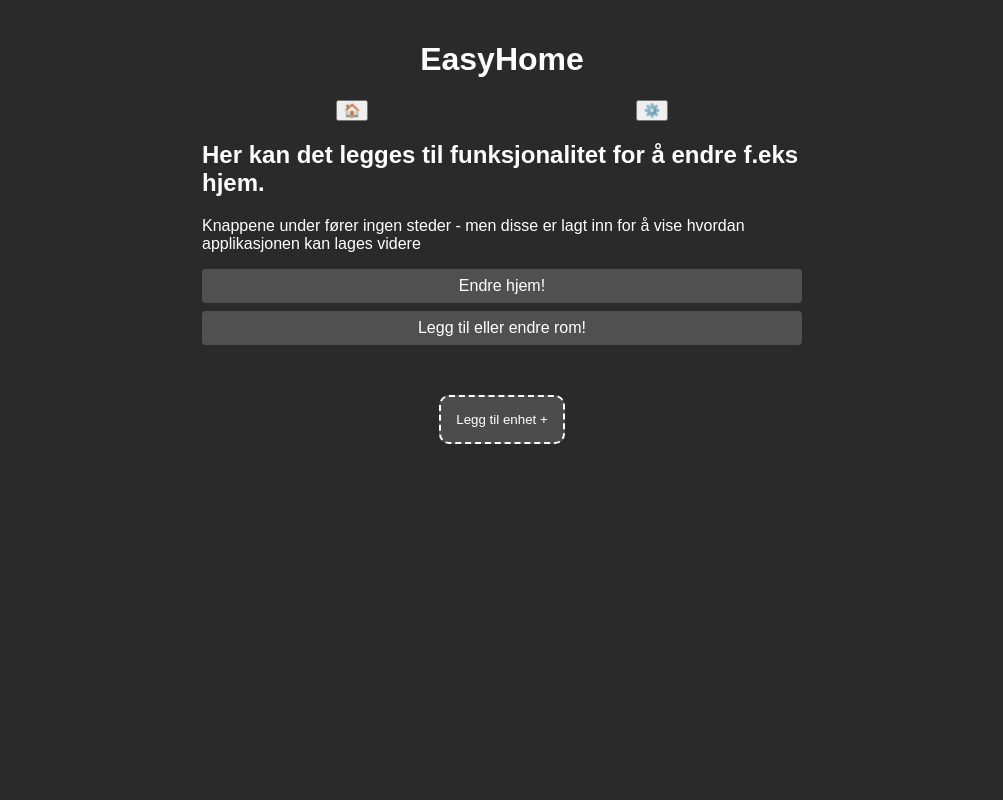
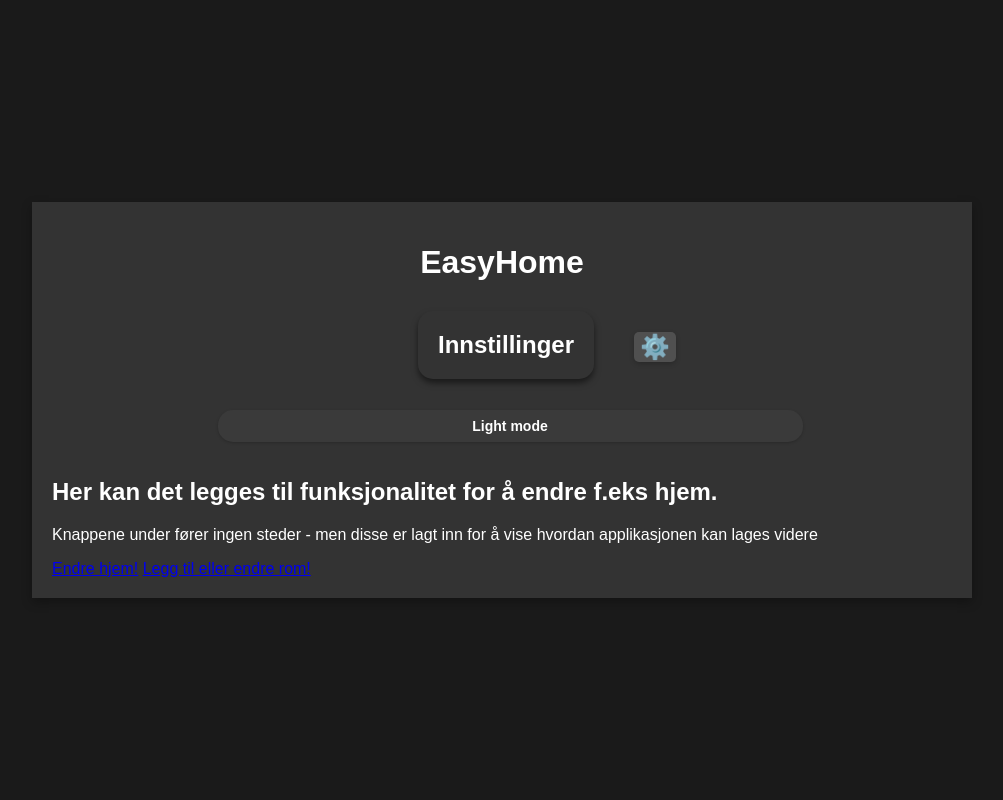
Before and after one commit to StefanBStrand/SETGruppe11HIOF, a Django app: page /settings/ in a window 1280 px wide. Shown: the whole page, without its empty margins (138-1141 px from the left). Run offline with Django 5.2, Linux system fonts and the light colour scheme; the visitor is signed in with stand-in values (Sample User, id 1).

Commit message:
Endre innstillinger siden

```diff
--- /dev/null
+++ b/static/css/settings.css
@@ -0,0 +1,87 @@
+body {
+    font-family: Arial, sans-serif;
+    background-color: #1a1a1a;
+    color: #ffffff;
+    margin: 0;
+    padding: 0;
+    display: flex;
+    flex-direction: column;
+    align-items: center;
+    justify-content: flex-start;
+    height: 100vh;
+}
+
+.container {
+    width: 90%;
+    max-width: 900px;
+    margin: auto;
+    padding: 20px;
+}
+
+header h1 {
+    text-align: center;
+    font-size: 2rem;
+    margin-bottom: 30px;
+}
+
+.home-header {
+    display: flex;
+    align-items: center; /* Juster innhold vertikalt */
+    justify-content: center; /* Sentrer horisontalt */
+    gap: 10px; /* Avstand mellom headeren og knappen */
+    margin-top: 20px; /* Juster margin etter behov */
+}
+
+.home-header h2 {
+    margin: 0;
+    font-size: 1.5rem; /* Tilpass fontstørrelse */
+
+}
+
+.icon-button {
+    background-color: #505050;
+    color: white;
+    border: none;
+    border-radius: 5px;
+    cursor: pointer;
+    font-size: 1rem;
+    position: relative;
+    left: 60px;
+}
+.icon{
+    font-size: 1.5rem;
+}
+
+.icon-button:hover {
+    background-color: #707070;
+}
+
+.header-container {
+    position: relative;
+    left: 30px;
+    background-color: #333;
+    padding: 20px;
+    border-radius: 15px;
+    box-shadow: 0 4px 6px rgba(0, 0, 0, 0.5);
+    text-align: center;
+    margin-bottom: 5px;
+}
+.settings-section-container{
+    width: 100%;
+    padding: 8px;
+    margin: 10px 0;
+    border-radius: 15px;
+    text-align: center;
+    font-size: 14px;
+}
+
+.settings-section-container button {
+    width: 65%;
+    padding: 8px;
+    margin: 8px auto;
+    border-radius: 15px;
+    font-size: 14px;
+    box-shadow: 0 1px 3px rgba(0, 0, 0, 0.2);
+    border: none;
+    font-weight: bold;
+}
--- a/templates/settings.html
+++ b/templates/settings.html
@@ -1,9 +1,36 @@
-{% extends "base.html" %}
+{% load static %}
+<!DOCTYPE html>
+<html lang="no">
+<head>
+    <meta charset="UTF-8">
+    <meta name="viewport" content="width=device-width, initial-scale=1.0">
+    <title>EasyHome</title>
+    <link id="theme-style" rel="stylesheet" href="{% static 'css/dark-mode.css' %}">
+    <link rel="stylesheet" href="{% static 'css/settings.css' %}">
+    <script src="{% static 'js/toggle_theme.js' %}" defer></script>
+</head>
+<body>
+    <div class="container">
+        <header>
+            <h1>EasyHome</h1>
+        </header>
 
-{% block content %}
+    <div class="home-header">
+        <section class="header-container">
+            <h2>Innstillinger</h2>
+        </section>
+        <button class="icon-button"><span class="icon">⚙️</span></button>
+    </div>
+        <div class="settings-section-container">
+           <button id="theme-toggle">Light mode</button>
+        </div>
+
 <h2>Her kan det legges til funksjonalitet for å endre f.eks hjem.</h2>
 <p>Knappene under fører ingen steder - men disse er lagt inn for å vise hvordan applikasjonen kan lages videre</p>
 <a href="#" class="device-button">Endre hjem!</a>
 <a href="#" class="device-button">Legg til eller endre rom!</a>
 
-{% endblock content %}
+    </div>
+
+</body>
+</html>
```
Also changed, not shown: static/css/login.css (+22 -23 lines).
